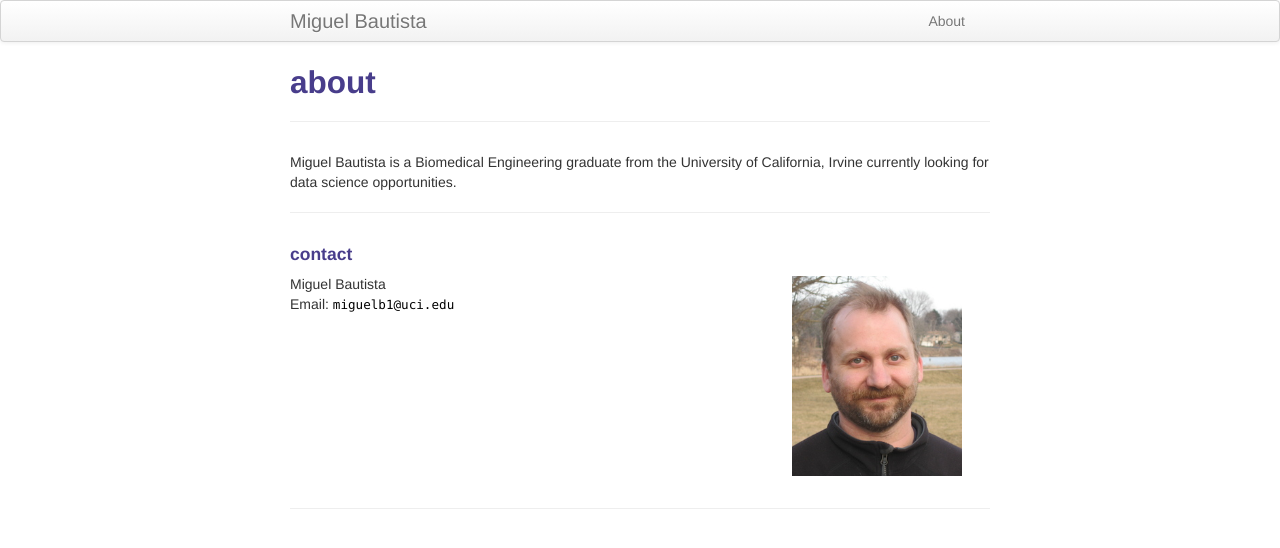
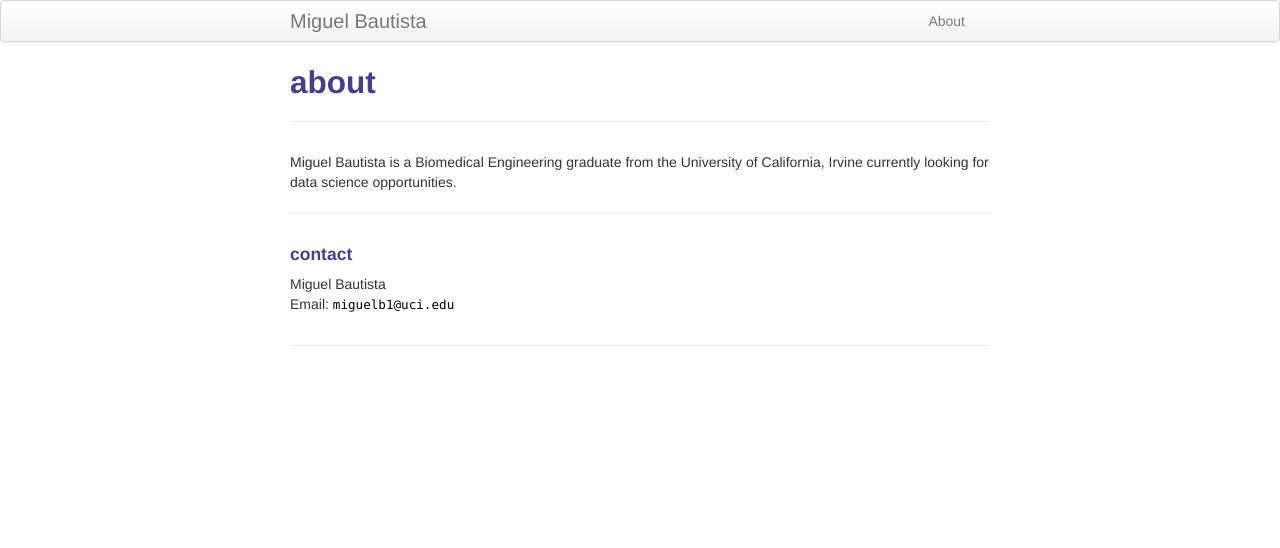
Before and after one commit to mbguel/mbguel.github.io, a Jekyll site: the page built from pages/about.md, in a window 1280 px wide. Shown: the top 548 px of the page. Built offline with Jekyll 4.4.1, drawn with Linux system fonts in a browser that asks for light colours.

Commit message:
more commits

```diff
--- a/pages/about.md
+++ b/pages/about.md
@@ -29,10 +29,10 @@ Miguel Bautista is a Biomedical Engineering graduate from the University of Cali
             </div>
         </div>
 
-        <div class="span2">
+        <!-- <div class="span2">
         <a href="../assets/pics/karl_2014-03-30.jpg">
             <img src="../assets/pics/karl_2014-03-30_small.jpg"
                   title="Karl Broman" alt="Karl Broman"/></a>
-        </div>
+        </div> -->
     </div>
 </div>
```
